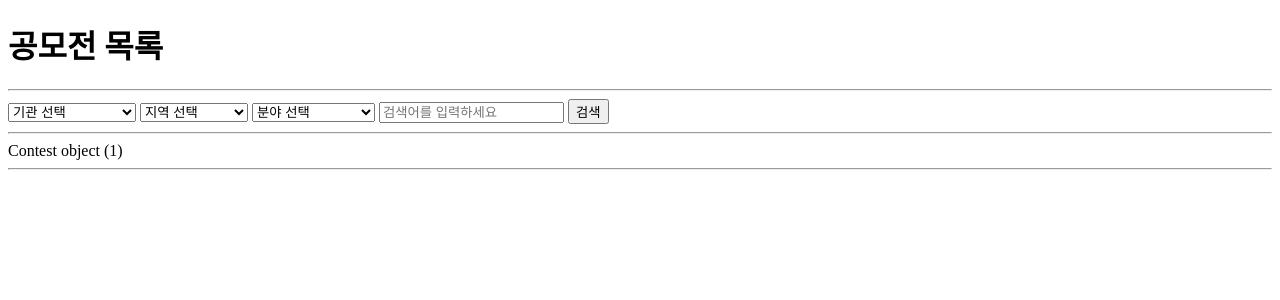
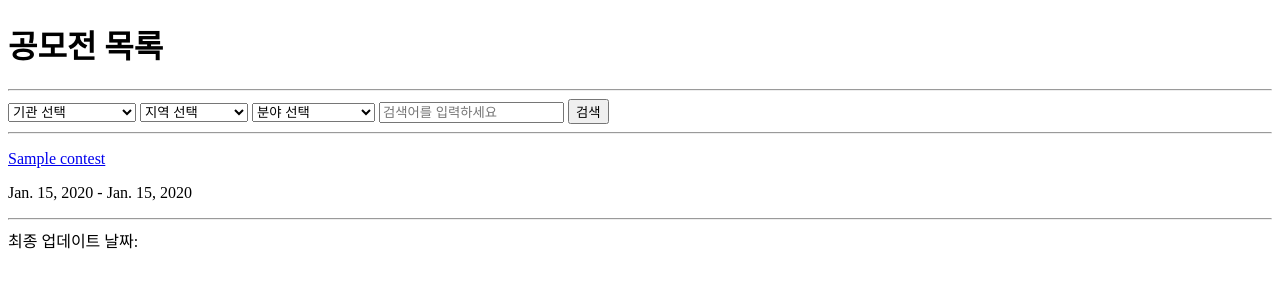
Before and after one commit to ContestCrawler/contestcrawlerpjt, a Django app: template service/templates/service/index.html in a window 1280 px wide. Shown: the top 300 px of the page. Run offline with Django 5.2, Linux system fonts and the light colour scheme; tables that the repository leaves empty hold one stand-in row (values such as "Sample post"); the template is opened without the code that fills it: values that come from a table or form of the project are taken from there, most other values are stand-ins (such as "Sample title", 1, 10 or a date in 2020).

Commit message:
refactor: 메인페이지 코드를 설계에 맞춰 조금 바꿨습니다.

```diff
--- a/service/templates/service/index.html
+++ b/service/templates/service/index.html
@@ -46,8 +46,11 @@
 <hr>
 
 {% for contest in contests %}
-    {{ contest }}
+    <p><a href={{ contest.detail_url }}>{{ contest.title }}</a></p>
+    <p>{{ contest.start_date }} - {{ contest.end_date }}</p>
     <hr>
 {% endfor %}
 
+
+최종 업데이트 날짜:
 {% endblock content %}
```
